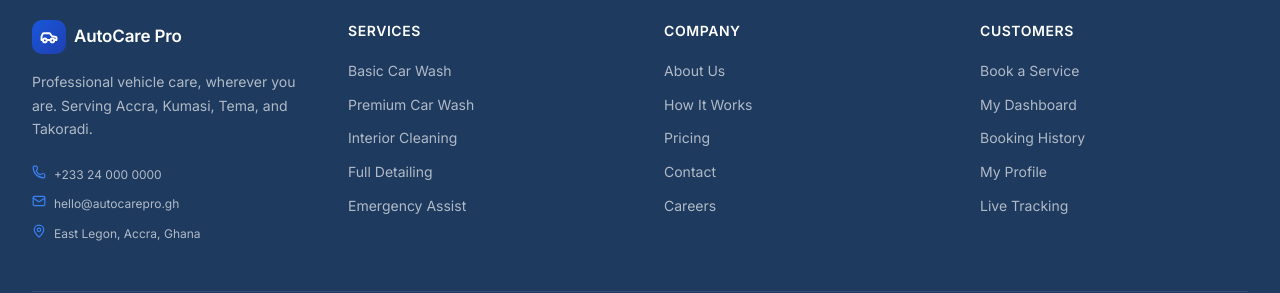
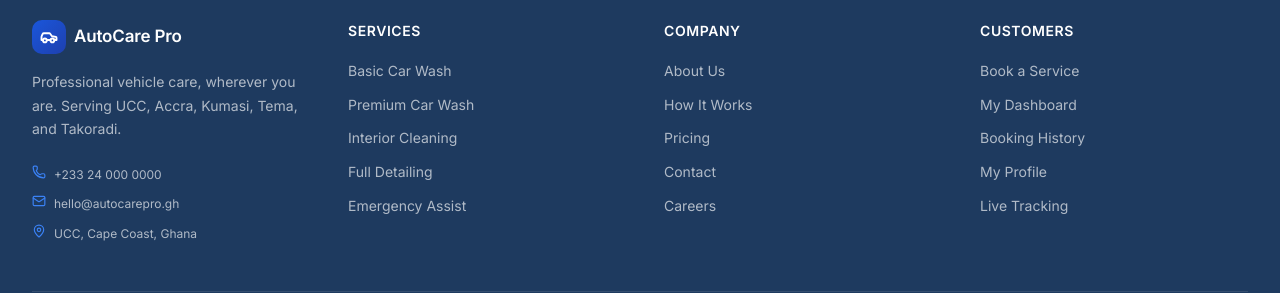
Before and after one commit to Collins-Addae/AutoCarePro, a React (Vite) app: page / in a window 1280 px wide. Shown: the part 3827-4120 px from the top of the page. Built offline with nearby package versions, Linux system fonts and the light colour scheme.

Commit message:
update 6

```diff
--- a/src/components/layout/Footer.jsx
+++ b/src/components/layout/Footer.jsx
@@ -42,13 +42,13 @@ export default function Footer() {
               <span style={{ fontWeight: 600, fontSize: '1.0625rem', letterSpacing: '-0.01em' }}>AutoCare Pro</span>
             </div>
             <p style={{ fontSize: 'var(--font-size-sm)', color: 'rgba(255,255,255,0.65)', lineHeight: 1.7, marginBottom: '1.5rem' }}>
-              Professional vehicle care, wherever you are. Serving Accra, Kumasi, Tema, and Takoradi.
+              Professional vehicle care, wherever you are. Serving UCC, Accra, Kumasi, Tema, and Takoradi.
             </p>
             <div style={{ display: 'flex', flexDirection: 'column', gap: '0.625rem' }}>
               {[
                 { icon: <Phone size={14} />, text: '+233 24 000 0000' },
                 { icon: <Mail size={14} />, text: 'hello@autocarepro.gh' },
-                { icon: <MapPin size={14} />, text: 'East Legon, Accra, Ghana' },
+                { icon: <MapPin size={14} />, text: 'UCC, Cape Coast, Ghana' },
               ].map((item, i) => (
                 <div key={i} style={{ display: 'flex', alignItems: 'center', gap: '0.5rem', fontSize: 'var(--font-size-xs)', color: 'rgba(255,255,255,0.65)' }}>
                   <span style={{ color: 'var(--color-primary-light)' }}>{item.icon}</span>
--- a/src/pages/public/Contact.jsx
+++ b/src/pages/public/Contact.jsx
@@ -37,7 +37,7 @@ export default function Contact() {
                 {[
                   { icon: Phone, label: 'Phone', value: '+233 24 000 0000', href: 'tel:+233240000000' },
                   { icon: Mail, label: 'Email', value: 'hello@autocarepro.gh', href: 'mailto:hello@autocarepro.gh' },
-                  { icon: MapPin, label: 'Office', value: 'East Legon, Accra, Ghana', href: null },
+                  { icon: MapPin, label: 'Office', value: 'UCC, Cape Coast, Ghana', href: null },
                   { icon: Clock, label: 'Hours', value: 'Mon–Sun: 6:00 AM – 9:00 PM', href: null },
                 ].map(item => (
                   <div key={item.label} style={{ display: 'flex', gap: '1rem', alignItems: 'flex-start' }}>
```
